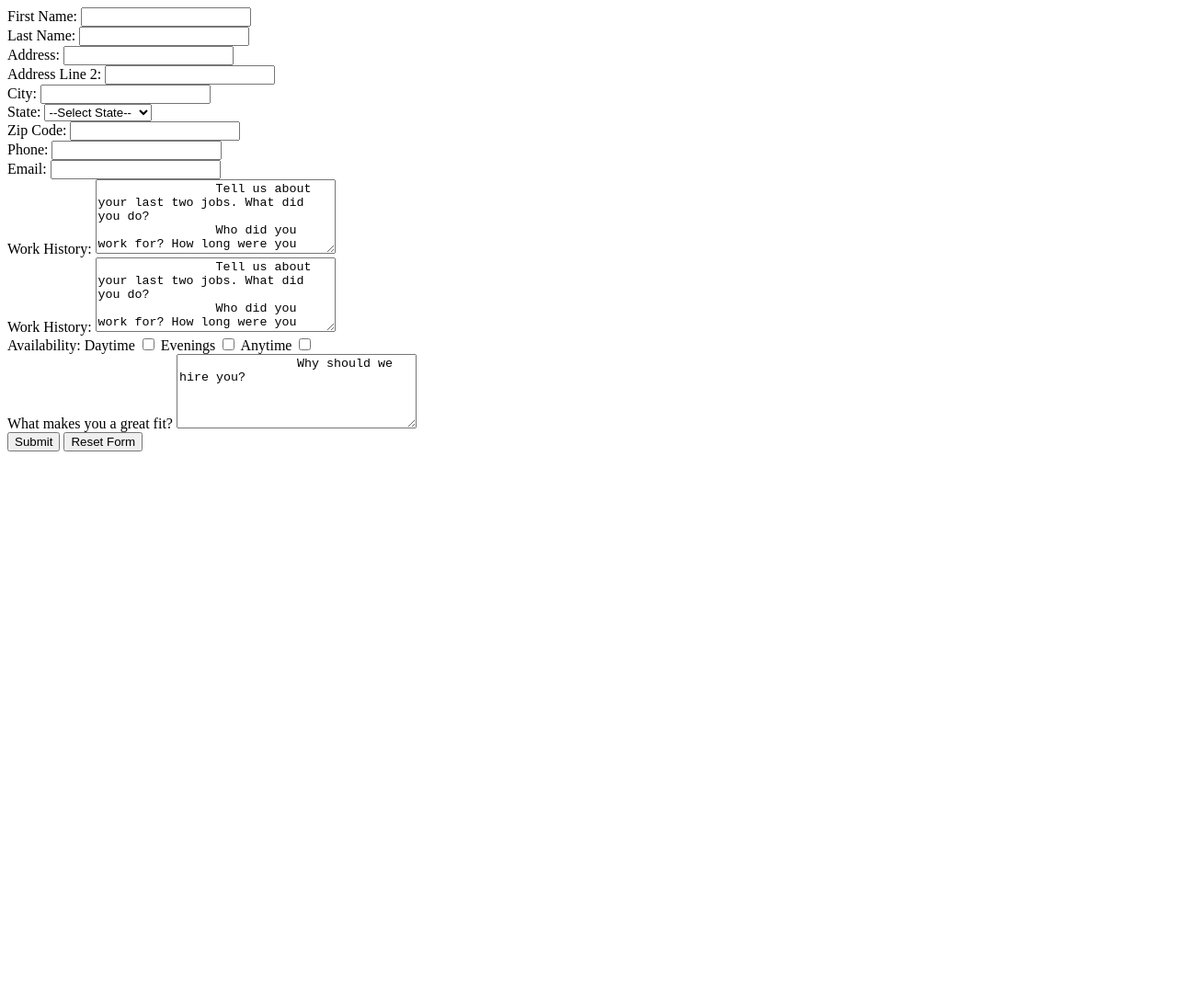
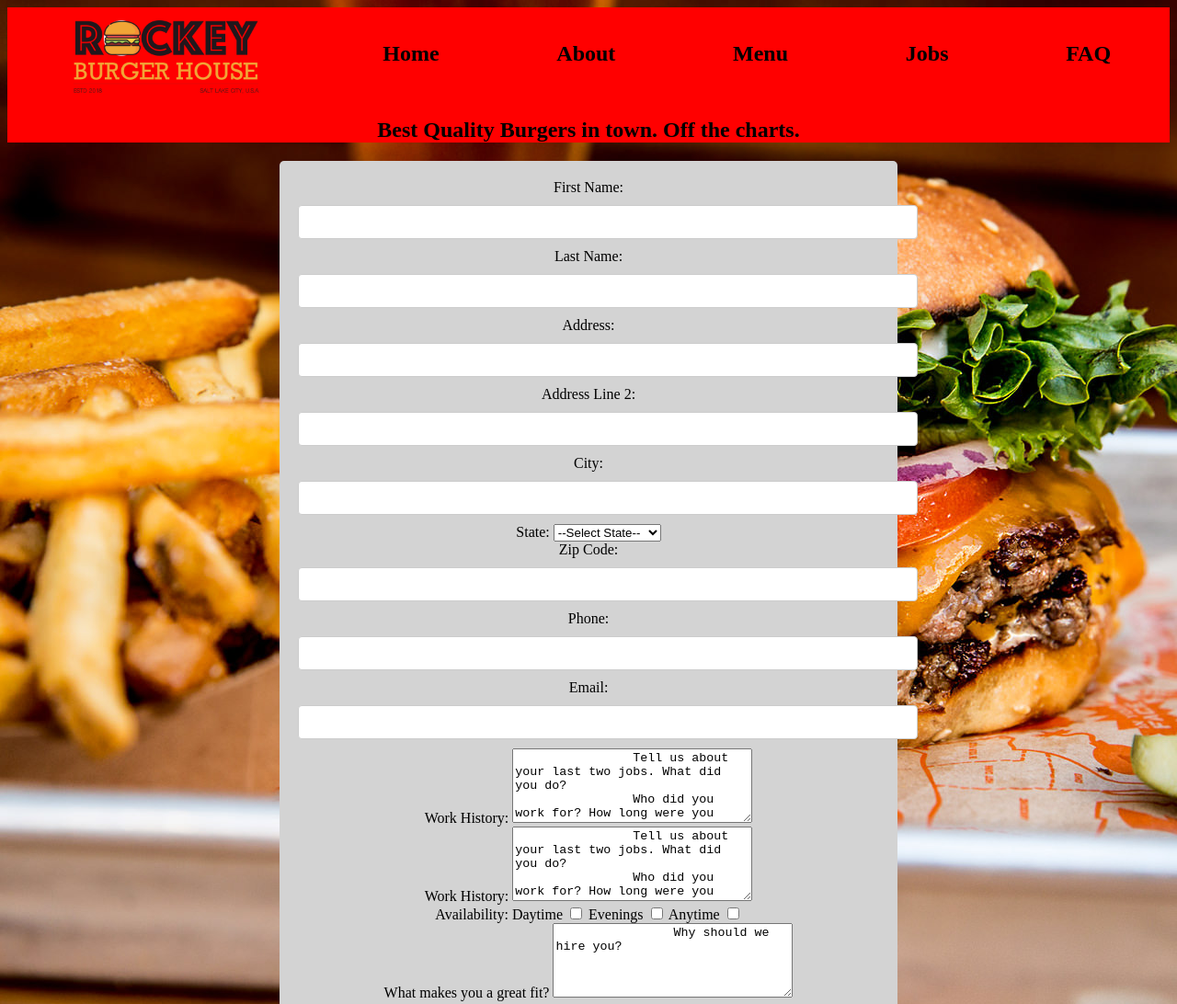
Before and after one commit to BrentonPratt/Rockey-Burgers, a plain HTML site: page jobs.html in a window 1280 px wide. Shown: the top 1092 px of the page at 92% size. Before the commit the page ends 800 px from the top, so only its background shows below. Drawn offline with Linux system fonts and the light colour scheme.

Commit message:
Update nav bar

```diff
--- a/jobs.html
+++ b/jobs.html
@@ -6,6 +6,17 @@
     <link rel="stylesheet" href="style.css">
 </head>
 <body>
+    <div class="header">
+        <nav class="nav">
+            <img class="logo" src="Images/rockeyburgers01-logo.png" alt="logo"/>
+            <h1>Home</h1>
+            <h1>About</h1>
+            <h1>Menu</h1>
+            <h1>Jobs</h1>
+            <h1>FAQ</h1>
+        </nav>
+        <h2 class="motto">Best Quality Burgers in town. Off the charts.</h2>
+    </div>
     <form method="POST">
         <div class="form-group">
             <label for="firstName">First Name:</label>
--- a/style.css
+++ b/style.css
@@ -1,5 +1,5 @@
 body{
-    background-image: url("burger-hero.jpg");
+    background-image: url("Images/burger-hero.jpg");
 }
 
 .header{
@@ -8,6 +8,7 @@ body{
 
 .logo{
     height: 100px;
+
 }
 
 .nav{
@@ -41,3 +42,29 @@ p{
     : 10px;
 
 }
+
+form {
+    border-radius: 5px;
+    background-color: lightgrey;
+    padding: 20px;
+    width: 50%;
+    margin: auto;
+    text-align: center;
+}
+
+input[type=text]:valid{
+    border: green;
+}
+
+input[type=text]:invalid{
+    border: red;
+}
+
+input:not([type=checkbox]):not([type=radio],select,textarea){
+    width: 100%;
+    padding: 10px 20px;
+    margin: 10px 0;
+    display: inline-block;
+    border: 1px solid #ccc;
+    border-radius: 4px;
+}
```
Also changed, not shown: about.html (+35 -4 lines), index.html (+4 -63 lines), menu.html (+5 -3 lines).
